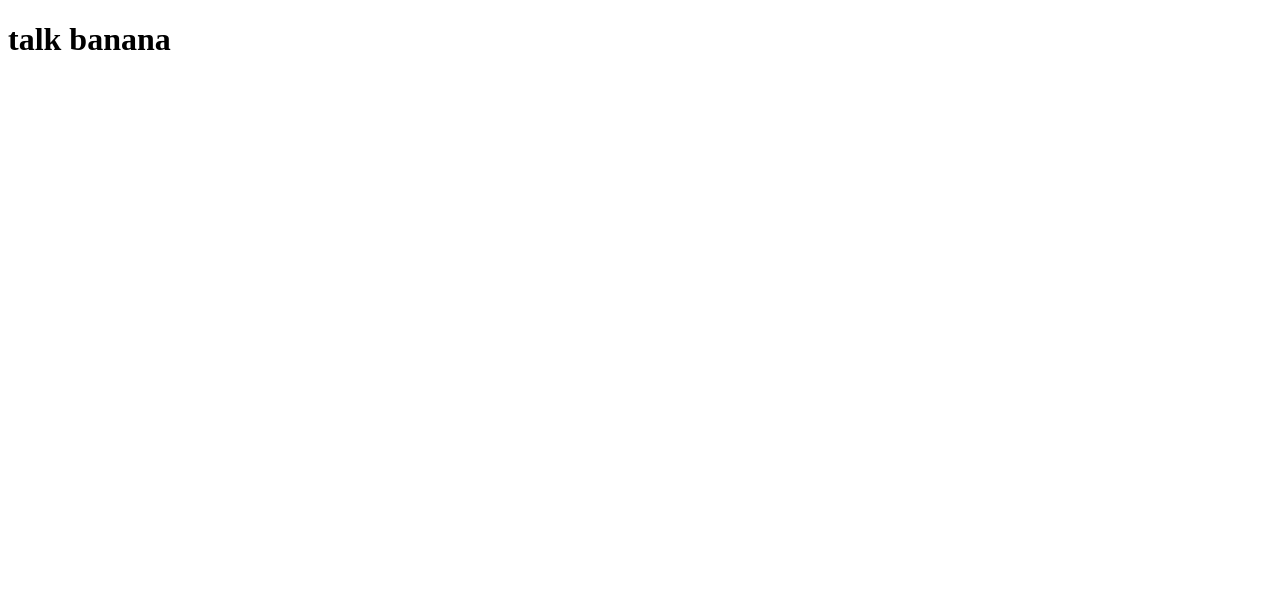
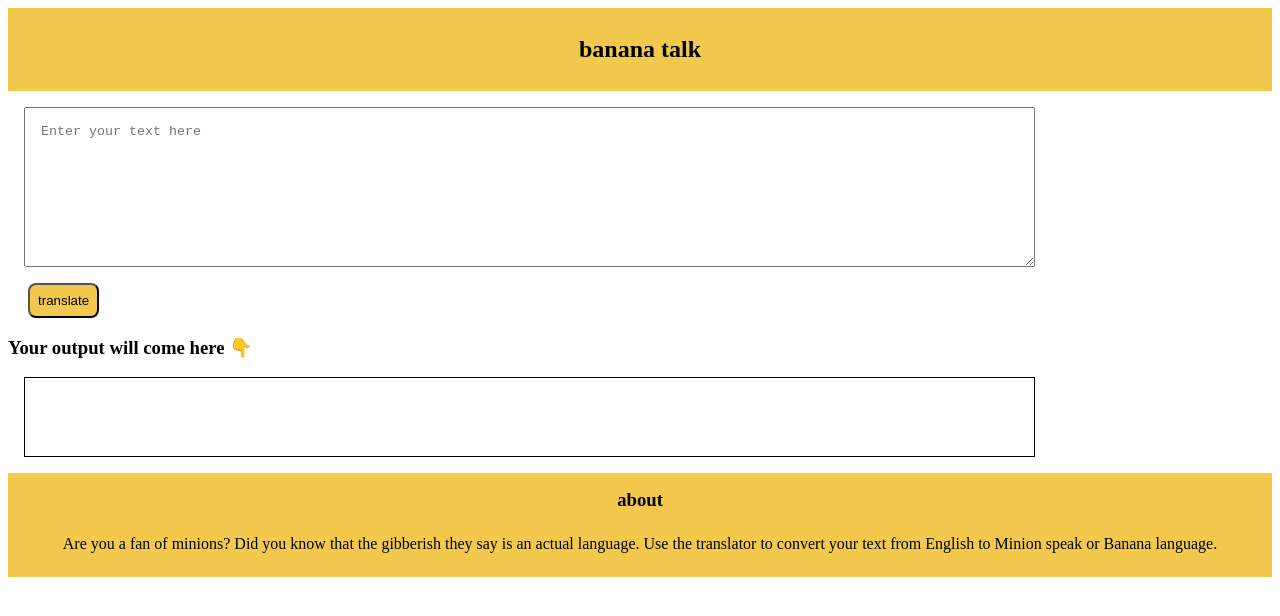
Before and after one commit to vishnuram777/banana-translator, a plain HTML site: page index.html in a window 1280 px wide. Drawn offline with Linux system fonts and the light colour scheme.

Commit message:
updates : styles and api added
banana translation api added and styles are added to it

```diff
--- a/index.html
+++ b/index.html
@@ -4,8 +4,69 @@
     <meta charset="UTF-8">
     <meta name="viewport" content="width=device-width, initial-scale=1.0">
     <title>banana speak</title>
+    <style>
+        :root {
+            --primary-color : #F2C94C;
+        }
+        body {
+            border:0px;
+        }
+        * {
+            box-sizing: border-box;
+        }
+        .nav {
+            margin: 0px;
+            padding: 0.5rem;
+            background-color: var(--primary-color);
+            display : block;
+            text-align: center;
+        }
+        .nav-header > h2 {
+            text-align: center;
+        }
+        .nav-footer {
+            text-align: center;
+            margin: auto;
+        }
+        textarea {
+            width: 80%;
+            height: 20vh;
+            display: block;
+            margin: 1rem;
+            padding: 1rem;
+        }
+        #btn-translate {
+            margin: 0 20px;
+        }
+        #output {
+            width: 80%;
+            height: 10vh;
+            border: 1px solid black;
+            margin: 1rem;
+            padding: 1rem;
+        }
+        #btn-translate {
+            border-radius: 0.5rem;
+            padding: 0.5rem 0.5rem;
+            background-color: var(--primary-color);
+        }
+    </style>
 </head>
 <body>
-    <h1>talk banana</h1>
+   <div class="nav nav-header">
+        <h2>banana talk</h2>
+   </div>
+
+    <textarea  id="input" cols="30" placeholder="Enter your text here"></textarea>
+    <button id="btn-translate">translate</button>
+    <h3> Your output will come here 👇</h2>
+    <div id="output"></div>
+    <div class="nav nav-footer">
+        <h3 class="nav">about</h3>
+        <p> Are you a fan of minions? Did you know that the gibberish they say is an actual
+            language. Use the translator to convert your text from English to Minion speak or
+            Banana language.</p>
+    </div>
+    <script src="index.js"></script>
 </body>
 </html>
--- /dev/null
+++ b/index.js
@@ -0,0 +1,27 @@
+var btnTranslate = document.querySelector("#btn-translate");
+var input = document.querySelector("#input");
+var output = document.querySelector("#output");
+
+var serverUrl = "https://api.funtranslations.com/translate/minion.json";
+
+function constructUrl(text) {
+    return serverUrl +"?" +"text="+ text;
+}
+
+function errorHandler(error) {
+    console.log("Error Occured", error);
+    alert("Something went wrong! try sometimes later")
+}
+
+function clickHandler() {
+    var input_text = input.value;
+    fetch(constructUrl(input_text))
+    .then(response => response.json())
+    .then(json => {
+        var translated = json.contents.translated;
+        output.innerText = translated;
+    })
+    .catch(errorHandler)
+};
+
+btnTranslate.addEventListener("click", clickHandler);
```
